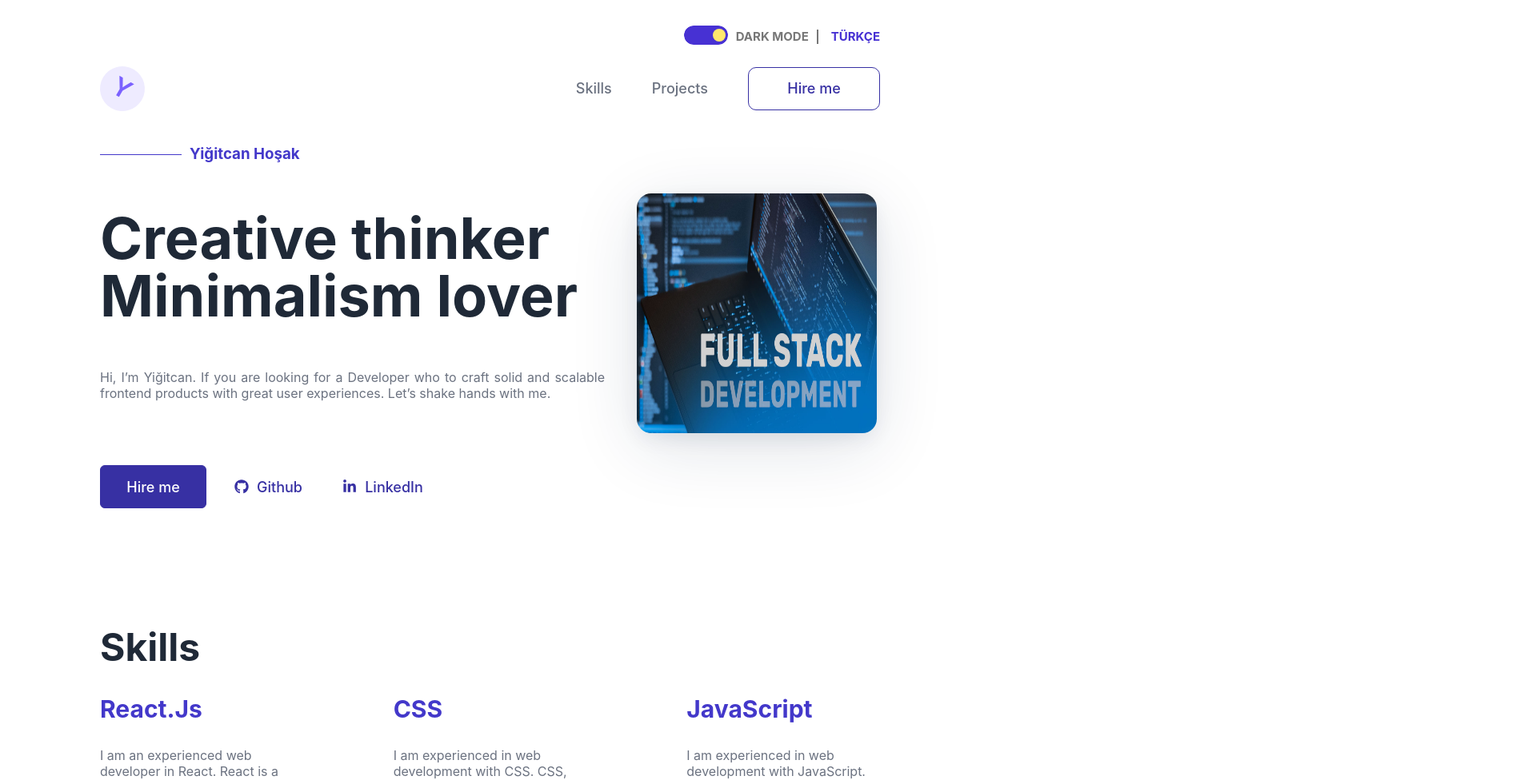
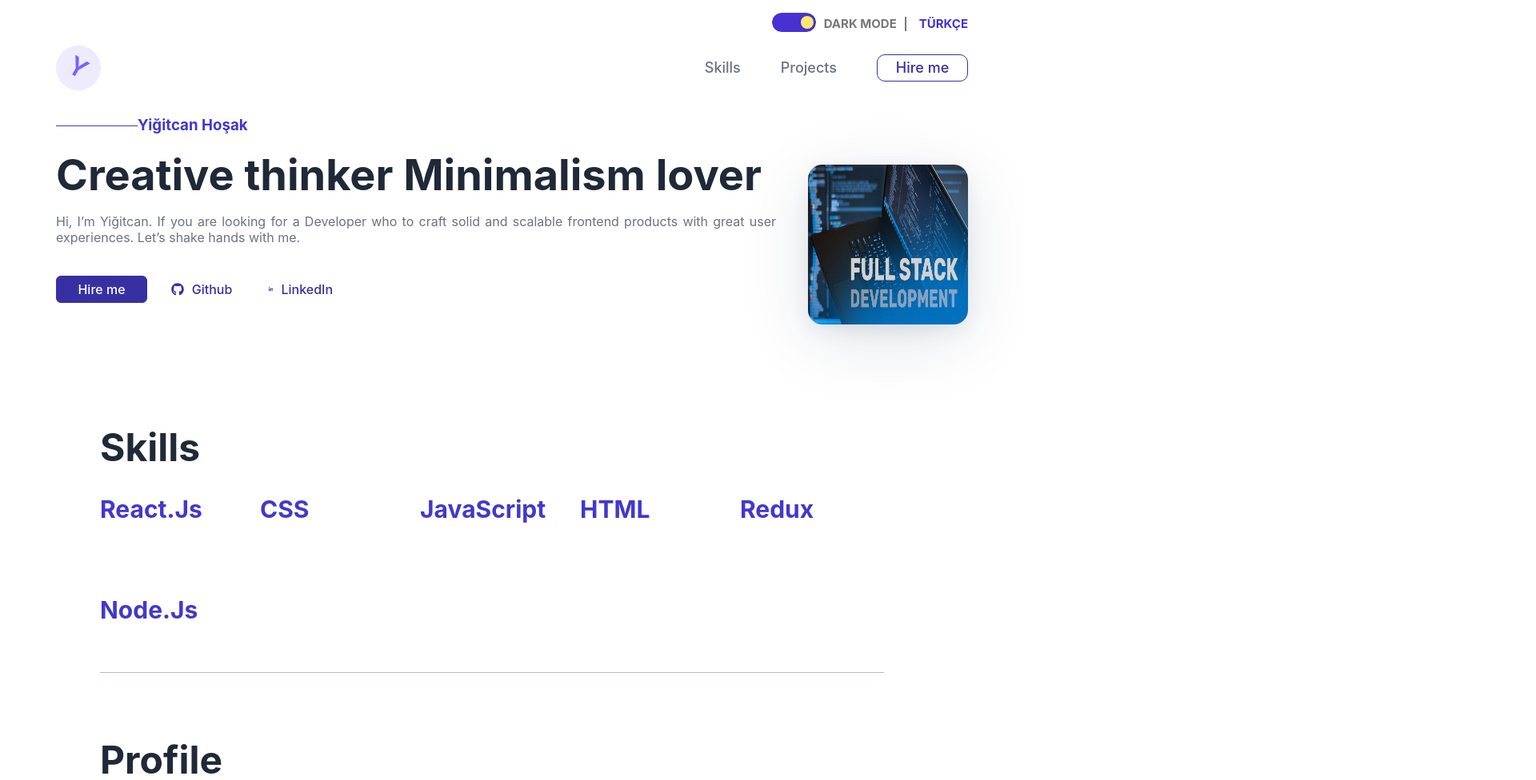
Before and after one commit to hosak94/my-web-page, a React (Create React App) app: page / in a window 1280 px wide. Shown: the top 976 px of the page at 80% size, 1920 px wide, since content can reach past the window. Built offline with nearby package versions, Linux system fonts and the light colour scheme.

Commit message:
1024 laptop style added

```diff
--- a/src/App.js
+++ b/src/App.js
@@ -1,17 +1,13 @@
 import "./App.css";
 import Header from "./components/Header";
 import Footer from "./components/Footer";
-import Navbar from "./components/Navbar";
 import Profile from "./components/Profile";
 import Projects from "./components/Projects";
-import SettingsBar from "./components/SettingsBar";
 import Skills from "./components/Skills";
 
 function App() {
   return (
     <div className="App">
-      <SettingsBar />
-      <Navbar />
       <Header />
       <Skills />
       <Profile />
--- a/src/components/Header.js
+++ b/src/components/Header.js
@@ -1,5 +1,7 @@
 import React from "react";
 import "../styles/header.css";
+import SettingsBar from "./SettingsBar";
+import Navbar from "./Navbar";
 import { Link } from "react-scroll";
 import { FaGithub } from "react-icons/fa";
 import { FaLinkedinIn } from "react-icons/fa";
@@ -8,6 +10,9 @@ import { useTranslation } from "react-i18next";
 export default function Header() {
   const { t } = useTranslation();
   return (
+    <div className="header-custom">
+      <SettingsBar />
+      <Navbar />
       <div className="header-container">
         <div className="header">
           <div className="info-statement">
@@ -50,5 +55,6 @@ export default function Header() {
           <img src="/project-photo/Profile.jpg" alt="" />
         </div>
       </div>
+    </div>
   );
 }
--- a/src/components/Profile.js
+++ b/src/components/Profile.js
@@ -42,8 +42,10 @@ export default function Profile() {
           <div className="about-me">
             <h3>{t("about_me_tag")}</h3>
             <div className="about-me-scroll">
-              <p>{t("about_me_p1")}</p>
-              <p>{t("about_me_p2")}</p>
+              <div>
+                <p>{t("about_me_p1")}</p>
+                <p>{t("about_me_p2")}</p>
+              </div>
             </div>
           </div>
         </div>
--- a/src/styles/header.css
+++ b/src/styles/header.css
@@ -216,23 +216,23 @@
 }
 
 @media (min-width: 1024px) and (max-width: 1439px) {
+  .header-custom {
+    background-color: var(--body_background);
+  }
   .header-container {
-    padding: 0 11.5rem 0 7.813rem;
+    padding: 0 70px 0 70px;
     display: flex;
     flex-direction: row;
     justify-content: space-between;
     gap: 2.5rem;
-    background-color: var(--body_background);
   }
   .header {
     display: flex;
     flex-direction: column;
-    gap: 2.5rem;
   }
   .info-statement {
     display: flex;
     flex-direction: row;
-    gap: 10px;
   }
   .info-statement h3 {
     color: var(--body_header_h3);
@@ -245,10 +245,8 @@
 
   .catchword h2 {
     color: var(--body_header_h1);
-
     margin: 0;
-    font-size: 4.5rem;
-    line-height: 4.5rem;
+    font-size: 54px;
   }
   .info {
     margin: 0;
@@ -257,8 +255,8 @@
   }
 
   .avatar img {
-    width: 300px;
-    height: 300px;
+    width: 200px;
+    height: 200px;
     border-radius: 18px;
     box-shadow: 0px 8px 28px -6px rgba(24, 39, 75, 0.12),
       0px 18px 88px -4px rgba(24, 39, 75, 0.14);
@@ -279,14 +277,15 @@
     align-items: center;
     color: var(--body_header_h4_color);
     background-color: var(--body_header_h4bg);
-    width: 8.188rem;
-    height: 3.25rem;
+    width: 5rem;
+    height: 2rem;
     font-weight: 500;
-    font-size: 1.125rem;
+    font-size: 1rem;
     cursor: pointer;
     border: 1px solid #3730a3;
     border-radius: 6px;
     transition: none;
+    padding: 0 1rem 0 1rem;
   }
 
   .contact-link h4:hover {
@@ -302,16 +301,17 @@
     align-items: center;
     color: var(--body_header_icon);
     background-color: var(--body_header_icon_bg);
-    width: 8.188rem;
-    height: 3.25rem;
+    width: 5rem;
+    height: 2rem;
     font-weight: 500;
-    font-size: 1.125rem;
+    font-size: 1rem;
     cursor: pointer;
     border: 1px solid var(---body_header_icon);
     border-radius: 6px;
     gap: 0.625rem;
     transition: none;
     text-decoration: none;
+    padding: 0 1rem 0 1rem;
   }
   .social-icon a:hover,
   .social-icon a:hover svg {
@@ -323,13 +323,15 @@
   }
 }
 @media (min-width: 1440px) and (max-width: 1919px) {
+  .header-custom {
+    background-color: var(--body_background);
+  }
   .header-container {
     padding: 0 11.5rem 0 7.813rem;
     display: flex;
     flex-direction: row;
     justify-content: space-between;
     gap: 2.5rem;
-    background-color: var(--body_background);
   }
   .header {
     display: flex;
@@ -431,6 +433,9 @@
 }
 
 @media (min-width: 1920px) {
+  .header-custom {
+    background-color: var(--body_background);
+  }
   .header-container {
     padding: 0 11.5rem 0 7.813rem;
     display: flex;
--- a/src/styles/navbar.css
+++ b/src/styles/navbar.css
@@ -122,12 +122,12 @@
 @media (min-width: 1024px) and (max-width: 1439px) {
   .container {
     background-color: var(--body_background);
+    padding: 0 70px 0 70px;
   }
   .navbar-container {
     display: flex;
     justify-content: space-between;
     align-items: center;
-    padding: 0 180px 0 125px;
   }
   .navbar-container span {
     font-family: "Inter";
@@ -164,8 +164,8 @@
     background-color: var(--body_nav_h4_bg);
     font-weight: 500;
     font-size: 1.125rem;
-    height: 3.25rem;
-    width: 8.188rem;
+    height: 2rem;
+    width: 5rem;
     cursor: pointer;
     border: 1px solid #3730a3;
     border-radius: 10px;
--- a/src/styles/profile.css
+++ b/src/styles/profile.css
@@ -161,6 +161,10 @@
     font-size: 30px;
     margin-top: 2.438rem;
   }
+  .about-me-scroll > div {
+    overflow-x: scroll;
+    height: 250px;
+  }
   .about-me p {
     color: var(--body_profile_p);
   }
--- a/src/styles/projects.css
+++ b/src/styles/projects.css
@@ -127,7 +127,6 @@
   .projects-container {
     background-color: var(--body_background);
     padding-top: 0.1px;
-    height: 100vh;
   }
   .projects-container h2 {
     padding: 0 10.938rem 0 7.813rem;
@@ -226,11 +225,10 @@
   }
 }
 
-@media (min-width: 1024) and (max-width: 1439px) {
+@media (min-width: 1024px) and (max-width: 1439px) {
   .projects-container {
     background-color: var(--body_background);
     padding-top: 0.1px;
-    height: 100vh;
   }
   .projects-container h2 {
     padding: 0 10.938rem 0 7.813rem;
@@ -244,7 +242,7 @@
     flex-direction: row;
     justify-content: space-between;
     align-items: center;
-    padding: 0 180px 0 125px;
+    padding-bottom: 32px;
   }
   .projects {
     display: flex;
@@ -252,7 +250,7 @@
     gap: 16px;
   }
   .projects-info {
-    width: 310px;
+    width: 260px;
     border: 2px solid #bab2e7;
     padding: 10px;
     border-radius: 20px;
@@ -267,7 +265,7 @@
   }
 
   .projects-info img {
-    width: 300px;
+    width: 250px;
     height: 180px;
     border-radius: 20px;
     border: 1px solid #bab2e7;
@@ -332,6 +330,7 @@
   .projects-container {
     background-color: var(--body_background);
     padding-top: 0.1px;
+    height: 100vh;
   }
   .projects-container h2 {
     padding: 0 10.938rem 0 7.813rem;
--- a/src/styles/settingsbar.css
+++ b/src/styles/settingsbar.css
@@ -80,7 +80,7 @@
 
 @media (min-width: 1024px) and (max-width: 1439px) {
   .settingsBar {
-    padding: 2rem 180px 0 0;
+    padding: 1rem 70px 0 0;
     background-color: var(--body_background);
   }
   .settings {
--- a/src/styles/skills.css
+++ b/src/styles/skills.css
@@ -85,22 +85,26 @@
   }
   .skill-list {
     display: flex;
+    flex-direction: row;
     flex-wrap: wrap;
-    gap: 7.5rem;
-  }
-  .skill-list > div {
-    width: calc((100% - 2 * 7.5rem) / 3);
+    gap: 30px;
   }
 
   .skill-list h3 {
     color: var(--body_skill_h3);
     font-size: 30px;
+    width: 170px;
   }
   .skill-list p {
     color: var(--body_skill_p);
+    height: 100px;
+    overflow-x: scroll;
+    width: 200px;
+    display: none;
   }
   .skill-bottomline {
-    border: 1px solid #bab2e7;
+    border-bottom: 1px solid #bab2e7;
+    padding-top: 30px;
   }
 }
 
```
Lines whose indentation alone changed are shown as unchanged.
